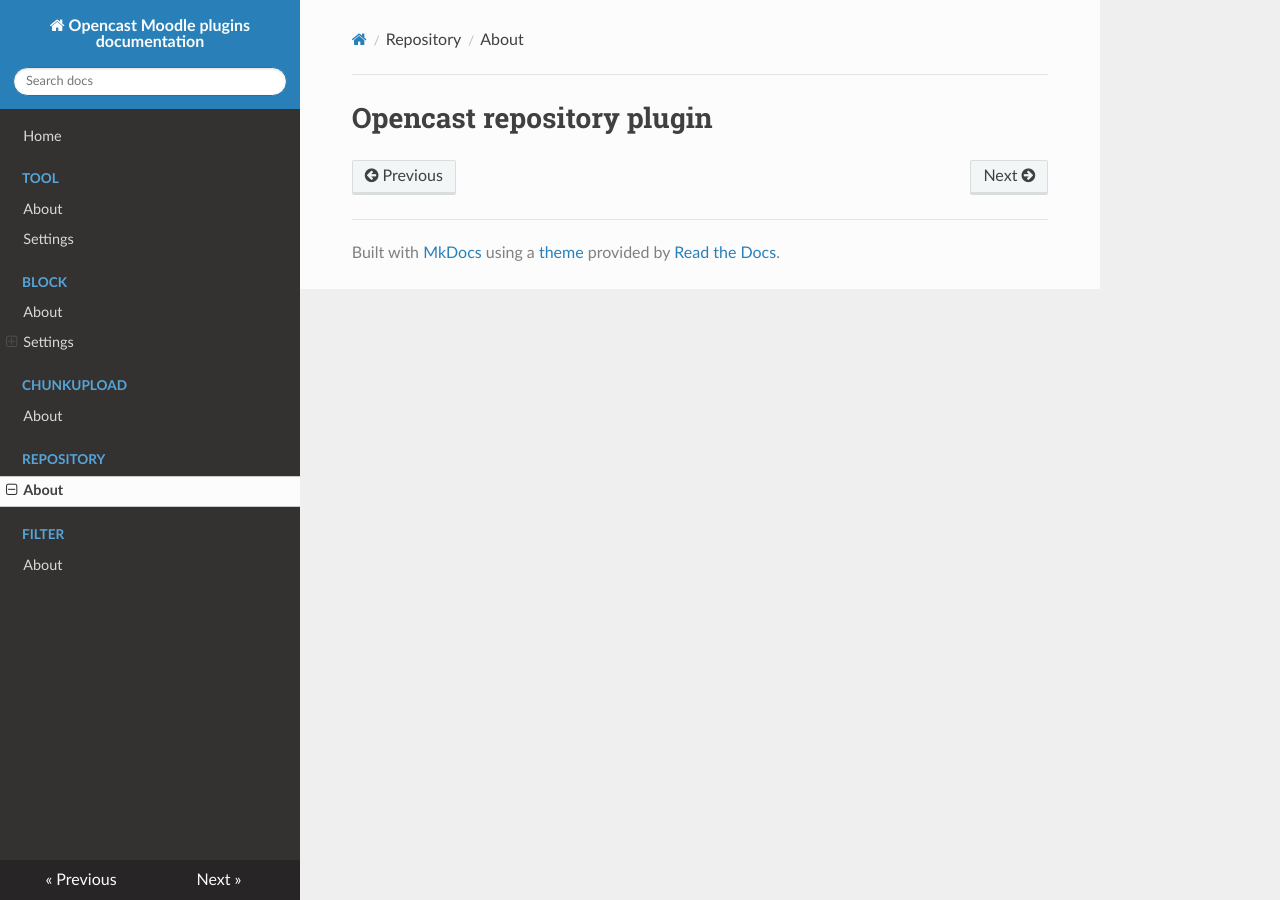
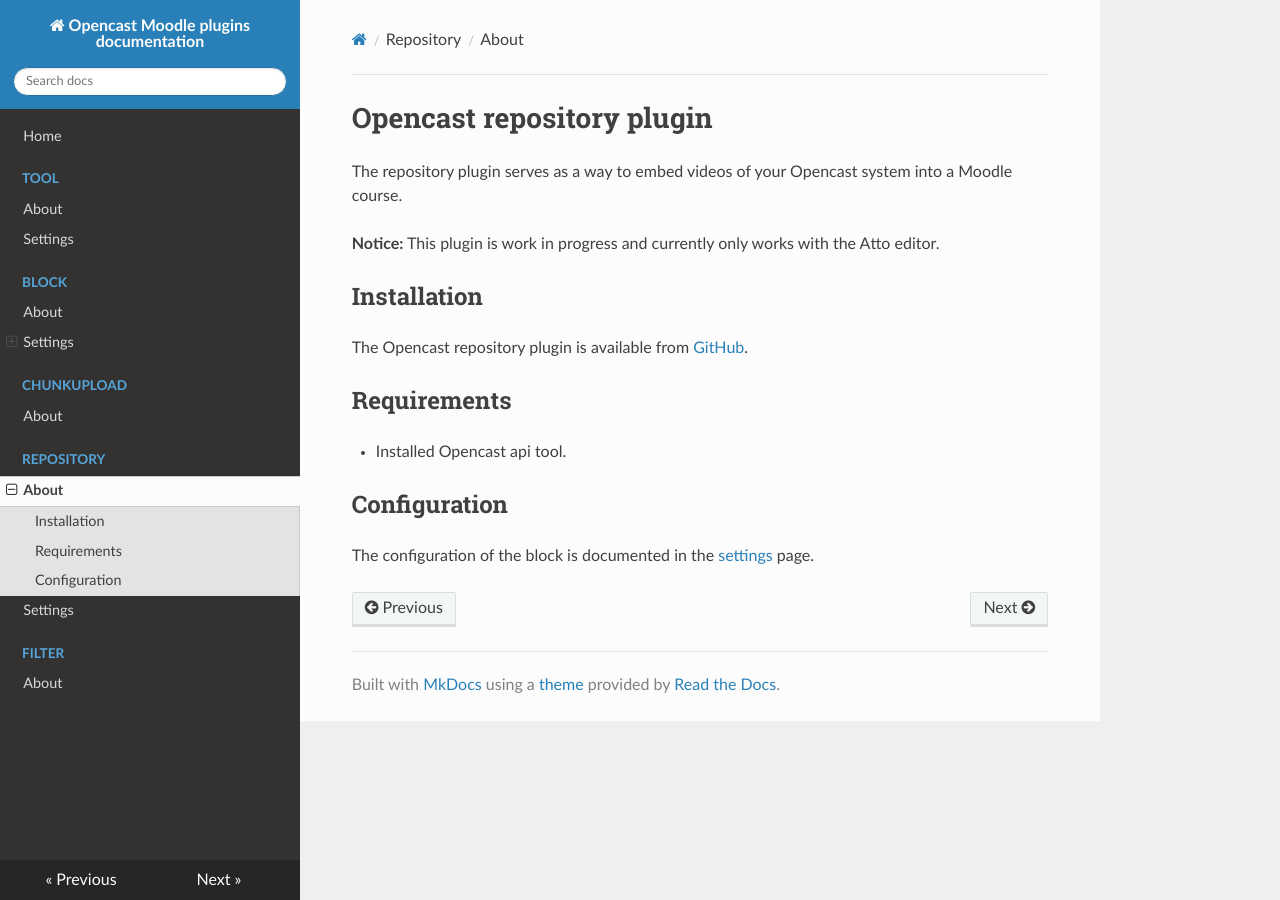
Before and after one commit to Opencast-Moodle/documentation, an MkDocs documentation site: the page built from docs/repository/about.md, in a window 1280 px wide. Built offline with MkDocs 1.6.1, drawn with Linux system fonts in a browser that asks for light colours; nearby versions of some CDN libraries.

Commit message:
Add repository configuration

```diff
--- a/docs/repository/about.md
+++ b/docs/repository/about.md
@@ -1 +1,17 @@
 # Opencast repository plugin
+
+The repository plugin serves as a way to embed videos of your Opencast system into a Moodle course.
+
+**Notice:** This plugin is work in progress and currently only works with the Atto editor.
+
+## Installation
+
+The Opencast repository plugin is available from [GitHub](https://github.com/Opencast-Moodle/moodle-repository_opencast).
+
+## Requirements
+
+* Installed Opencast api tool.
+
+## Configuration
+
+The configuration of the block is documented in the [settings](settings.md) page.
--- a/mkdocs.yml
+++ b/mkdocs.yml
@@ -17,5 +17,6 @@ nav:
         - 'About': 'chunkupload/about.md'
     - 'Repository':
         - 'About': 'repository/about.md'
+        - 'Settings': 'repository/settings.md'
     - 'Filter':
         - 'About': 'filter/about.md'
```
Also changed, not shown: docs/repository/settings.md (added, +53 -0 lines).
